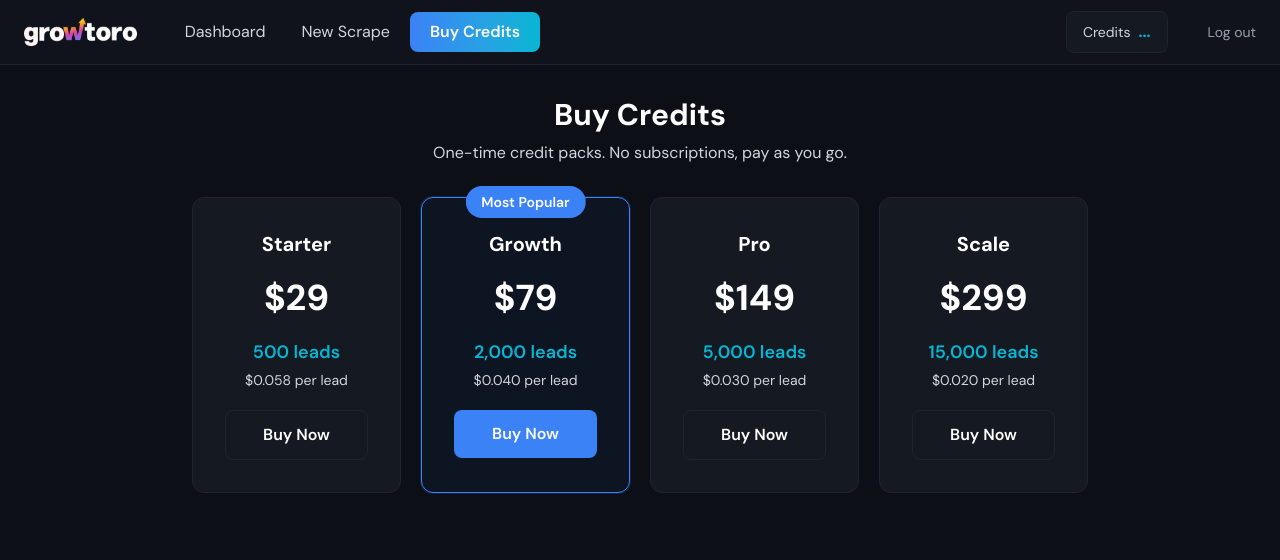
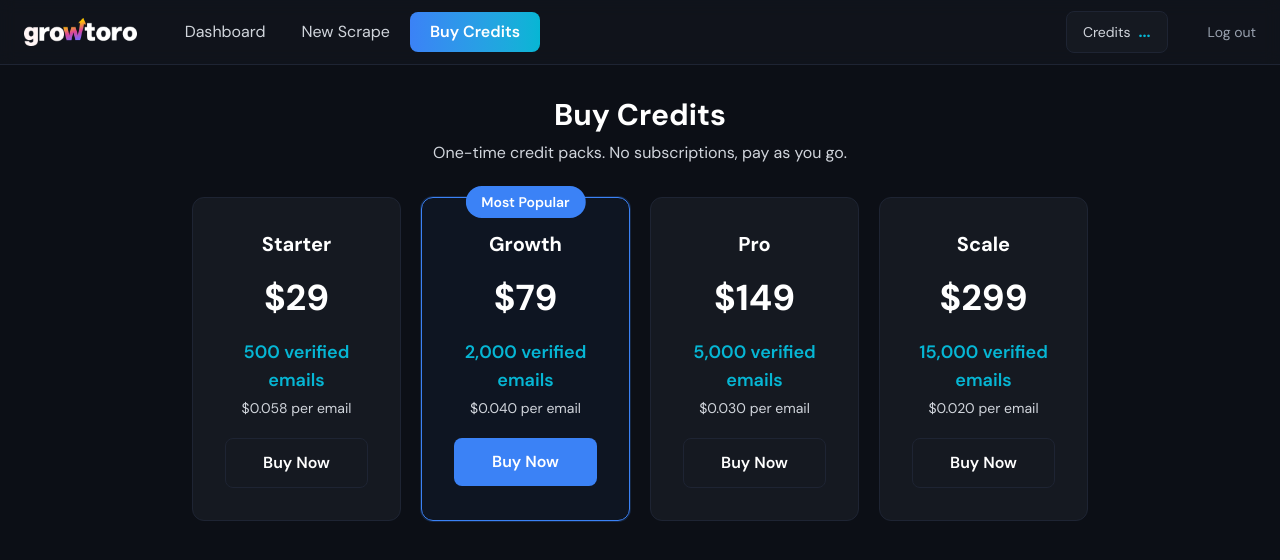
Before and after one commit to bward3321/growtoro-lead-finder, a Next.js app: page /dashboard/pricing in a window 1280 px wide. Shown: the top 560 px of the page. Built offline with nearby package versions, Linux system fonts and the light colour scheme; no server answers.

Commit message:
rename "leads" to "verified emails" in pricing context
Update Buy Credits page: "500 leads" → "500 verified emails", "per lead"
→ "per email". Update homepage headline and subtitle similarly.

Co-Authored-By: Claude Opus 4.6 (1M context) <noreply@anthropic.com>

```diff
--- a/src/app/dashboard/pricing/page.tsx
+++ b/src/app/dashboard/pricing/page.tsx
@@ -87,8 +87,8 @@ export default function PricingPage() {
                 <span className="text-4xl font-bold text-white">{pack.price}</span>
               </div>
               <div className="space-y-1">
-                <p className="text-lg text-accent-cyan font-semibold">{pack.credits} leads</p>
-                <p className="text-sm text-gray-300">{pack.perLead} per lead</p>
+                <p className="text-lg text-accent-cyan font-semibold">{pack.credits} verified emails</p>
+                <p className="text-sm text-gray-300">{pack.perLead} per email</p>
               </div>
               <button
                 onClick={() => handleBuy(pack.id)}
--- a/src/app/page.tsx
+++ b/src/app/page.tsx
@@ -45,12 +45,12 @@ export default function Home() {
           <h1 className="text-4xl sm:text-5xl lg:text-6xl font-bold tracking-tight leading-tight whitespace-nowrap">
             Extract{" "}
             <span className="gradient-shimmer">
-              qualified leads
+              verified emails
             </span>{" "}
             from social media
           </h1>
           <p className="text-lg text-white whitespace-nowrap">
-            Scrape emails, profiles, and contact data from Instagram, Twitter, YouTube, Facebook, LinkedIn, and TikTok. Pay per lead, no subscriptions.
+            Scrape emails, profiles, and contact data from Instagram, Twitter, YouTube, Facebook, LinkedIn, and TikTok. Pay per email, no subscriptions.
           </p>
           <div className="flex flex-col items-center gap-4">
             <Link
```
